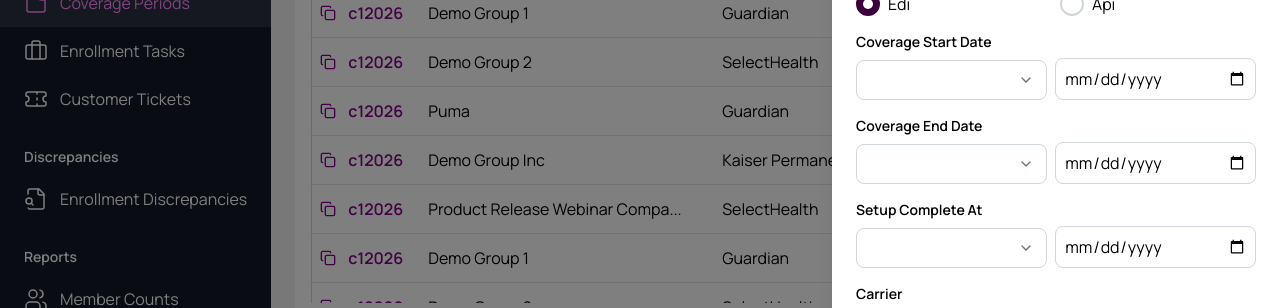
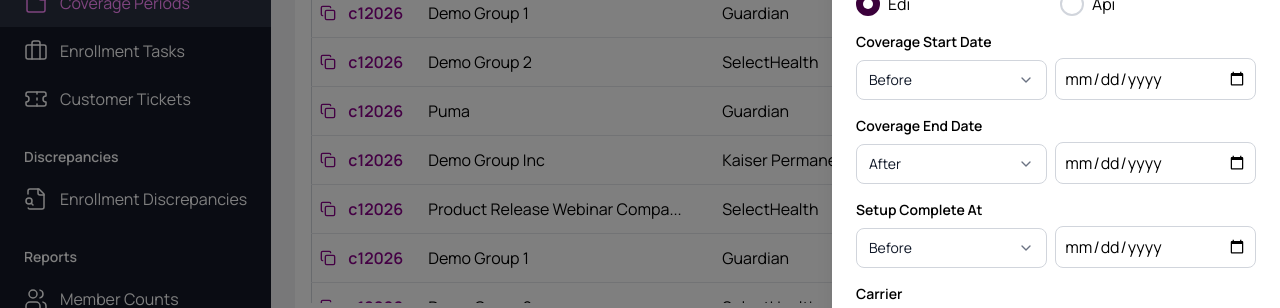
Before and after one commit to matheusvoriboli/ideon, a React (Vite) app: page /coverage-periods in a window 1280 px wide. Both pictures are taken after a click on the button "Filter". Shown: the part 367-675 px from the top of the page. Built offline with nearby package versions, Linux system fonts and the light colour scheme.

Commit message:
feat: add react hook form and zod to validate the filter

```diff
--- a/package.json
+++ b/package.json
@@ -13,12 +13,15 @@
     "preview": "vite preview"
   },
   "dependencies": {
+    "@hookform/resolvers": "^5.0.1",
     "@tailwindcss/vite": "^4.1.8",
     "lucide-react": "^0.511.0",
     "react": "^19.1.0",
     "react-dom": "^19.1.0",
+    "react-hook-form": "^7.57.0",
     "react-router-dom": "^7.6.1",
-    "tailwindcss": "^4.1.8"
+    "tailwindcss": "^4.1.8",
+    "zod": "^3.25.49"
   },
   "devDependencies": {
     "@eslint/js": "^9.25.0",
--- a/src/components/CoveragePeriods/CoveragePeriodsFilterOffcanvas/CoveragePeriodsFilterOffcanvas.tsx
+++ b/src/components/CoveragePeriods/CoveragePeriodsFilterOffcanvas/CoveragePeriodsFilterOffcanvas.tsx
@@ -1,26 +1,31 @@
 import { useState } from 'react'
+import { UseFormReturn } from 'react-hook-form'
 import { Button, Dropdown, Offcanvas, RadioButton, Tabs } from '~/index'
+import { type CoveragePeriodsFiltersForm, DistributionFormat } from '~/utils'
 
 const CoveragePeriodsFilterOffcanvas = ({
   isOpen,
   onClose,
+  methods,
+  onSubmit,
+  onReset,
 }: {
   isOpen: boolean
   onClose: () => void
+  methods: UseFormReturn<CoveragePeriodsFiltersForm>
+  onSubmit: (data: CoveragePeriodsFiltersForm) => void
+  onReset: () => void
 }) => {
-  const [organizationFilter, setOrganizationFilter] = useState<
-    (string | number)[]
-  >([])
-  const [carrierFilter, setCarrierFilter] = useState<(string | number)[]>([])
-  const [distributionFormat, setDistributionFormat] = useState<'Edi' | 'Api'>(
-    'Edi'
-  )
-  const [coverageStartDate, setCoverageStartDate] = useState<string>('')
-  const [coverageEndDate, setCoverageEndDate] = useState<string>('')
-  const [setupCompletion, setSetupCompletion] = useState<string>('')
   const [activeTab, setActiveTab] = useState<'filter' | 'saved-filters'>(
     'filter'
   )
+
+  const { register, watch, setValue, handleSubmit } = methods
+
+  const handleFormSubmit = handleSubmit(data => {
+    onSubmit(data)
+  })
+
   return (
     <Offcanvas isOpen={isOpen} onClose={onClose}>
       <div className="mb-6">
@@ -35,11 +40,11 @@ const CoveragePeriodsFilterOffcanvas = ({
         />
       </div>
       {activeTab === 'filter' ? (
-        <div>
+        <form onSubmit={handleFormSubmit}>
           <div className="space-y-4 flex-1 overflow-y-auto">
             <Dropdown
               label="Organization Name"
-              value={organizationFilter}
+              value={watch('organization')}
               options={[
                 { label: 'Amazon', value: 'amazon' },
                 { label: 'Middo', value: 'middo' },
@@ -50,24 +55,22 @@ const CoveragePeriodsFilterOffcanvas = ({
                 },
                 { label: 'Puma', value: 'puma' },
               ]}
-              onChange={value => {
-                setOrganizationFilter(value as (string | number)[])
-              }}
+              onChange={value => setValue('organization', value as string[])}
               multiple
               searchable
             />
+
             <Dropdown
               label="Group"
-              value={carrierFilter}
+              value={watch('group')}
               options={[
                 { label: 'Group A', value: 'group-a' },
                 { label: 'Group B', value: 'group-b' },
                 { label: 'Group C', value: 'group-c' },
               ]}
-              onChange={value => {
-                setCarrierFilter(value as (string | number)[])
-              }}
+              onChange={value => setValue('group', value as string)}
             />
+
             <div className="flex flex-col mb-2">
               <label className="text-sm font-semibold">
                 Distribution Format
@@ -78,8 +81,12 @@ const CoveragePeriodsFilterOffcanvas = ({
                 <RadioButton
                   name="distribution-format"
                   value="Edi"
-                  checked={distributionFormat === 'Edi'}
-                  onChange={() => setDistributionFormat('Edi')}
+                  checked={
+                    watch('distributionFormat') === DistributionFormat.Edi
+                  }
+                  onChange={() =>
+                    setValue('distributionFormat', DistributionFormat.Edi)
+                  }
                   label="Edi"
                 />
               </div>
@@ -87,93 +94,108 @@ const CoveragePeriodsFilterOffcanvas = ({
                 <RadioButton
                   name="distribution-format"
                   value="Api"
-                  checked={distributionFormat === 'Api'}
-                  onChange={() => setDistributionFormat('Api')}
+                  checked={
+                    watch('distributionFormat') === DistributionFormat.Api
+                  }
+                  onChange={() =>
+                    setValue('distributionFormat', DistributionFormat.Api)
+                  }
                   label="Api"
                 />
               </div>
             </div>
+
             <div className="flex gap-2 items-end">
               <Dropdown
                 label="Coverage Start Date"
-                value={coverageStartDate}
+                value={watch('coverageStartDate.relative')}
                 options={[
                   { label: 'Before', value: 'before' },
                   { label: 'After', value: 'after' },
                 ]}
-                onChange={value => {
-                  setCoverageStartDate(value as string)
-                }}
+                onChange={value =>
+                  setValue(
+                    'coverageStartDate.relative',
+                    value as 'before' | 'after'
+                  )
+                }
                 className="w-full"
               />
               <input
                 type="date"
-                placeholder="Search"
+                {...register('coverageStartDate.date')}
                 className="w-full p-2 rounded-lg border border-gray-300"
               />
             </div>
+
             <div className="flex gap-2 items-end">
               <Dropdown
                 label="Coverage End Date"
-                value={coverageEndDate}
+                value={watch('coverageEndDate.relative')}
                 options={[
                   { label: 'Before', value: 'before' },
                   { label: 'After', value: 'after' },
                 ]}
-                onChange={value => {
-                  setCoverageEndDate(value as string)
-                }}
+                onChange={value =>
+                  setValue(
+                    'coverageEndDate.relative',
+                    value as 'before' | 'after'
+                  )
+                }
                 className="w-full"
               />
               <input
                 type="date"
-                placeholder="Search"
+                {...register('coverageEndDate.date')}
                 className="w-full p-2 rounded-lg border border-gray-300"
               />
             </div>
+
             <div className="flex gap-2 items-end">
               <Dropdown
                 label="Setup Complete At"
-                value={setupCompletion}
+                value={watch('setupCompletion.relative')}
                 options={[
                   { label: 'Before', value: 'before' },
                   { label: 'After', value: 'after' },
                 ]}
-                onChange={value => {
-                  setSetupCompletion(value as string)
-                }}
+                onChange={value =>
+                  setValue(
+                    'setupCompletion.relative',
+                    value as 'before' | 'after'
+                  )
+                }
                 className="w-full"
               />
               <input
                 type="date"
-                placeholder="Search"
+                {...register('setupCompletion.date')}
                 className="w-full p-2 rounded-lg border border-gray-300"
               />
             </div>
+
             <Dropdown
               label="Carrier"
-              value={carrierFilter}
+              value={watch('carrier')}
               options={[
                 { label: 'Group A', value: 'group-a' },
                 { label: 'Group B', value: 'group-b' },
                 { label: 'Group C', value: 'group-c' },
               ]}
-              onChange={value => {
-                setCarrierFilter(value as (string | number)[])
-              }}
+              onChange={value => setValue('carrier', value as string)}
             />
+
             <Dropdown
               label="State"
-              value={carrierFilter}
+              value={watch('state')}
               options={[
                 { label: 'Group A', value: 'group-a' },
                 { label: 'Group B', value: 'group-b' },
                 { label: 'Group C', value: 'group-c' },
               ]}
-              onChange={value => {
-                setCarrierFilter(value as (string | number)[])
-              }}
+              onChange={value => setValue('state', value as string)}
             />
+
             <div>
               <Button
                 size="sm"
@@ -185,27 +207,16 @@ const CoveragePeriodsFilterOffcanvas = ({
               </Button>
             </div>
           </div>
+
           <div className="flex gap-2 pt-4 mt-auto absolute bottom-0 left-0 right-0 p-6 border-t border-gray-300">
-            <Button
-              variant="outline"
-              className="flex-1"
-              onClick={() => {
-                setOrganizationFilter([])
-                setCarrierFilter([])
-              }}
-            >
+            <Button variant="outline" className="flex-1" onClick={onReset}>
               Reset
             </Button>
-            <Button
-              className="flex-1"
-              onClick={() => {
-                onClose()
-              }}
-            >
+            <Button type="submit" className="flex-1" onClick={() => {}}>
               Apply
             </Button>
           </div>
-        </div>
+        </form>
       ) : (
         <div>
           <div className="space-y-4 flex-1 overflow-y-auto">
--- a/src/components/UI/Button/Button.tsx
+++ b/src/components/UI/Button/Button.tsx
@@ -5,6 +5,7 @@ type ButtonProps = {
   className?: string
   disabled?: boolean
   size?: 'sm' | 'md' | 'lg'
+  type?: 'button' | 'submit' | 'reset'
 }
 
 const Button = ({
@@ -14,10 +15,11 @@ const Button = ({
   className,
   disabled,
   size = 'md',
+  type = 'button',
 }: ButtonProps) => {
   return (
     <button
-      className={`flex items-center justify-center rounded-lg gap-2 cursor-pointer text-nowrap disabled:cursor-not-allowed hover:opacity-80 hover:bg-gray-100 hover:transition-all duration-300 disabled:opacity-50 disabled:bg-gray-100 ${className}
+      className={`flex items-center justify-center rounded-lg gap-2 cursor-pointer text-nowrap disabled:cursor-not-allowed hover:opacity-80 disabled:opacity-50 disabled:bg-gray-100 ${className}
       ${size === 'sm' && 'p-2 text-sm'}
       ${size === 'md' && 'p-2.5 text-sm'}
       ${size === 'lg' && 'p-3 text-base'}
@@ -28,6 +30,7 @@ const Button = ({
       }`}
       onClick={onClick}
       disabled={disabled}
+      type={type}
     >
       {children}
     </button>
--- a/src/pages/CoveragePeriods/CoveragePeriods.tsx
+++ b/src/pages/CoveragePeriods/CoveragePeriods.tsx
@@ -1,20 +1,44 @@
 import { Filter, Search, Settings } from 'lucide-react'
 import { useState } from 'react'
+import { useForm } from 'react-hook-form'
+import { zodResolver } from '@hookform/resolvers/zod'
 import {
   Button,
   Input,
   CoveragePeriodsFilterOffcanvas,
   CoveragePeriodsTable,
 } from '~/index'
+import {
+  coveragePeriodsFiltersSchema,
+  defaultCoveragePeriodsFilters,
+  type CoveragePeriodsFiltersForm,
+} from '~/utils/schemas/coveragePeriodsSchema'
 
 const CoveragePeriods: React.FC = () => {
   const [isOffcanvasOpen, setIsOffcanvasOpen] = useState(false)
+
+  const methods = useForm<CoveragePeriodsFiltersForm>({
+    resolver: zodResolver(coveragePeriodsFiltersSchema),
+    defaultValues: defaultCoveragePeriodsFilters,
+  })
+
+  const onSubmit = (data: CoveragePeriodsFiltersForm) => {
+    console.log('Filters applied:', data)
+    setIsOffcanvasOpen(false)
+  }
+
+  const handleReset = () => {
+    methods.reset(defaultCoveragePeriodsFilters)
+  }
 
   return (
     <div className="bg-white rounded-md h-full flex flex-col">
       <CoveragePeriodsFilterOffcanvas
         isOpen={isOffcanvasOpen}
         onClose={() => setIsOffcanvasOpen(false)}
+        methods={methods}
+        onSubmit={onSubmit}
+        onReset={handleReset}
       />
 
       <div className="p-4 pt-6 border-b border-gray-300">
--- /dev/null
+++ b/src/utils/enums/distributionFormat.enum.ts
@@ -0,0 +1,4 @@
+export enum DistributionFormat {
+  Edi = 'Edi',
+  Api = 'Api',
+}
--- /dev/null
+++ b/src/utils/enums/index.ts
@@ -0,0 +1 @@
+export * from './distributionFormat.enum'
--- a/src/utils/index.ts
+++ b/src/utils/index.ts
@@ -1,2 +1,5 @@
 export * from './hooks'
 export * from './mocks'
+export * from './types'
+export * from './enums'
+export * from './schemas'
--- /dev/null
+++ b/src/utils/schemas/coveragePeriodsSchema.ts
@@ -0,0 +1,37 @@
+import { z } from 'zod'
+import { DistributionFormat } from '../enums'
+
+// Schema para DateFilter
+const dateFilterSchema = z.object({
+  date: z.string(),
+  relative: z.enum(['before', 'after']),
+})
+
+// Schema principal para os filtros
+export const coveragePeriodsFiltersSchema = z.object({
+  organization: z.array(z.string()),
+  group: z.string(),
+  coverageStartDate: dateFilterSchema,
+  coverageEndDate: dateFilterSchema,
+  setupCompletion: dateFilterSchema,
+  distributionFormat: z.nativeEnum(DistributionFormat),
+  carrier: z.string(),
+  state: z.string(),
+})
+
+// Tipo inferido do schema
+export type CoveragePeriodsFiltersForm = z.infer<
+  typeof coveragePeriodsFiltersSchema
+>
+
+// Valores padrão
+export const defaultCoveragePeriodsFilters: CoveragePeriodsFiltersForm = {
+  organization: [],
+  group: '',
+  coverageStartDate: { date: '', relative: 'before' },
+  coverageEndDate: { date: '', relative: 'after' },
+  setupCompletion: { date: '', relative: 'before' },
+  distributionFormat: DistributionFormat.Edi,
+  carrier: '',
+  state: '',
+}
--- /dev/null
+++ b/src/utils/schemas/index.ts
@@ -0,0 +1 @@
+export * from './coveragePeriodsSchema'
--- /dev/null
+++ b/src/utils/types/coveragePeriods.ts
@@ -0,0 +1,17 @@
+import type { DistributionFormat } from '../enums'
+
+export type DateFilter = {
+  date: string
+  relative: 'before' | 'after'
+}
+
+export type CoveragePeriodsFilters = {
+  organization: string[]
+  carrier: string
+  distributionFormat: DistributionFormat
+  coverageStartDate: DateFilter
+  coverageEndDate: DateFilter
+  setupCompletion: DateFilter
+  group: string
+  state: string
+}
--- /dev/null
+++ b/src/utils/types/index.ts
@@ -0,0 +1 @@
+export * from './coveragePeriods'
```
Also changed, not shown: 1 other file (tests, documents, lock files or other folders).
